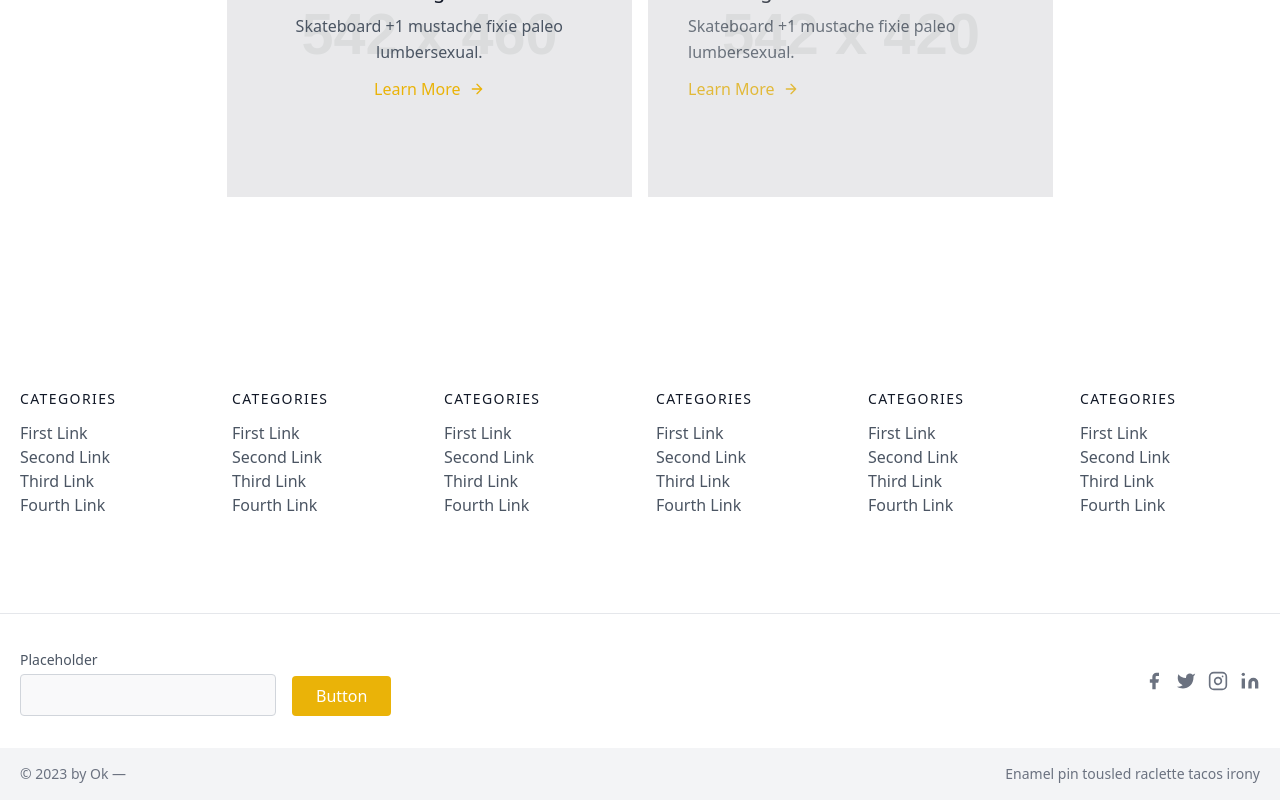
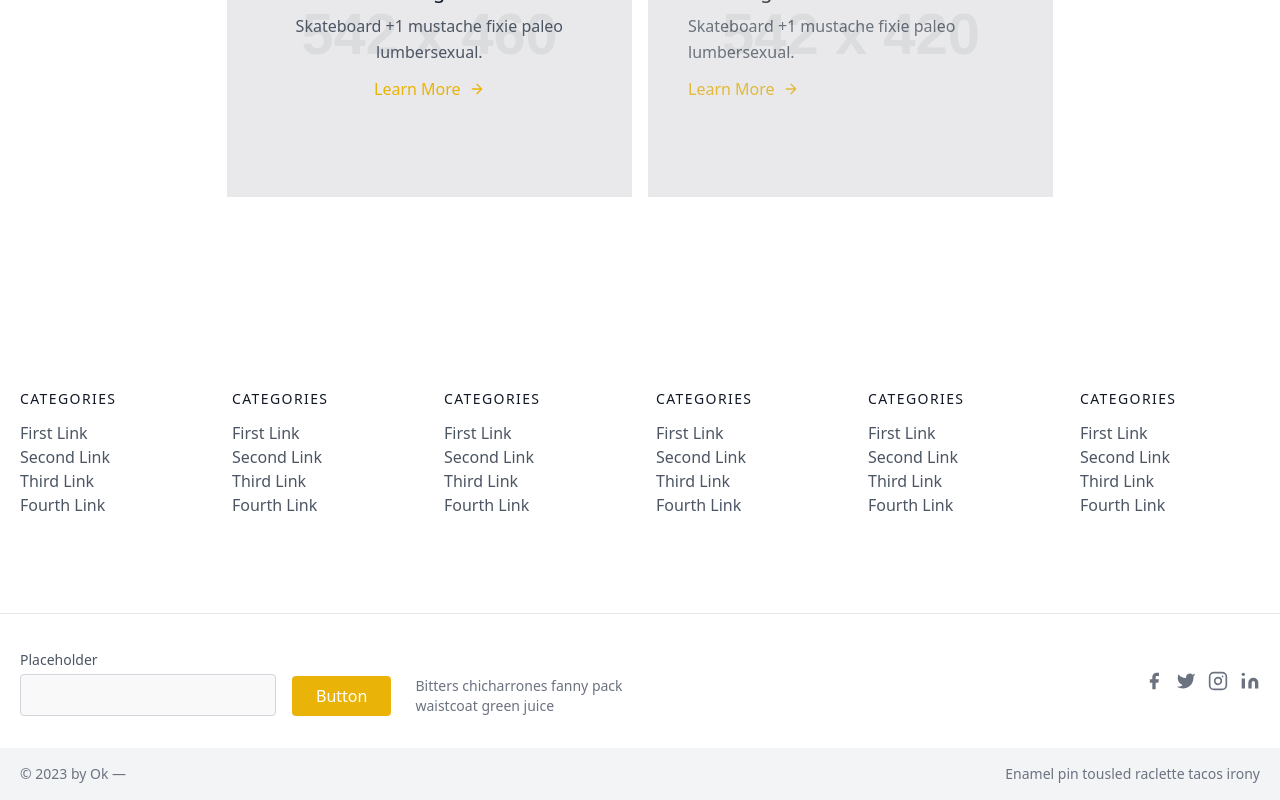
Before and after one commit to Ohohko/Mid-project, a React (Vite) app: page / in a window 1280 px wide. Shown: the part 669-1469 px from the top of the page. Built offline with nearby package versions, Linux system fonts and the light colour scheme.

Commit message:
fix footer

```diff
--- a/src/pages/Footer.jsx
+++ b/src/pages/Footer.jsx
@@ -121,9 +121,9 @@ function Footer() {
           <input type="text" id="footer-field" name="footer-field" className="w-full bg-gray-100 bg-opacity-50 rounded border border-gray-300 focus:ring-2 focus:bg-transparent focus:ring-yellow-200 focus:border-yellow-500 text-base outline-none text-gray-700 py-1 px-3 leading-8 transition-colors duration-200 ease-in-out"/>
         </div>
         <button className="inline-flex text-white bg-yellow-500 border-0 py-2 px-6 focus:outline-none hover:bg-yellow-600 rounded">Button</button>
-        {/* <p className="text-gray-500 text-sm md:ml-6 md:mt-0 mt-2 sm:text-left text-center">Bitters chicharrones fanny pack
-          <br className="lg:block hidden">waistcoat green juice
-        </p> */}
+        <p className="text-gray-500 text-sm md:ml-6 md:mt-0 mt-2 sm:text-left text-center">Bitters chicharrones fanny pack
+          <br className="lg:block hidden"/>waistcoat green juice
+        </p>
       </div>
       <span className="inline-flex lg:ml-auto lg:mt-0 mt-6 w-full justify-center md:justify-start md:w-auto">
         <a className="text-gray-500">
```
